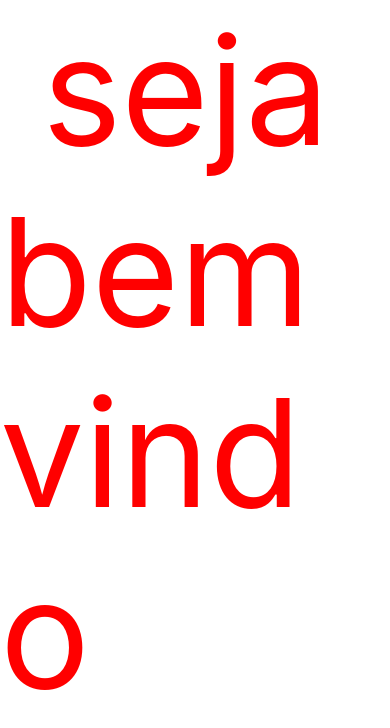
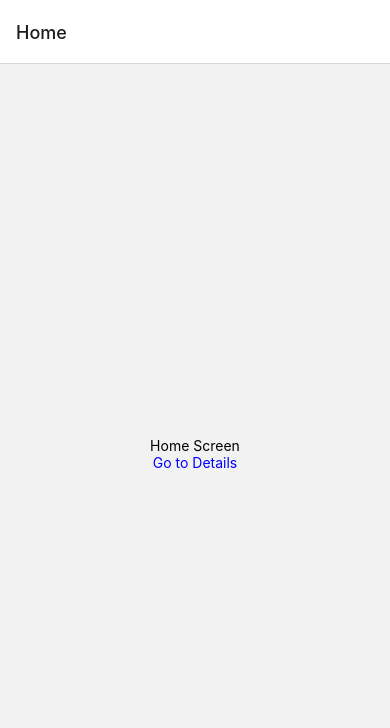
Before and after one commit to LucasKennari/AppMobile, a React Native app: screen / in a window 390 px wide. Shown: the top 728 px of the page. Built offline with nearby package versions, Linux system fonts and the light colour scheme.

Commit message:
create navigation container and add routes like rootStack' '

```diff
--- a/App.tsx
+++ b/App.tsx
@@ -1,42 +1,16 @@
-/**
- * Sample React Native App
- * https://github.com/facebook/react-native
- *
- * @format
- */
 
 import React from 'react';
-import type {PropsWithChildren} from 'react';
-import {
-  SafeAreaView,
-  ScrollView,
-  StatusBar,
-  StyleSheet,
-  Text,
-  useColorScheme,
-  View,
-} from 'react-native';
 
-import {
-  Colors,
-  DebugInstructions,
-  Header,
-  LearnMoreLinks,
-  ReloadInstructions,
-} from 'react-native/Libraries/NewAppScreen';
-
+import { NavigationContainer } from '@react-navigation/native';
+import RootStack from './src/components/routes';
 
 function App(): React.JSX.Element {
- return <View>
-  <Text style={styles.title}> seja bem vindo</Text>
- </View>
+
+  return (
+    <NavigationContainer>
+      <RootStack />
+    </NavigationContainer>
+  )
 }
 
-const styles = StyleSheet.create({
- title:{
-  color: "red",
- fontSize: 150
- }
-});
-
 export default App;
--- a/metro.config.js
+++ b/metro.config.js
@@ -6,6 +6,9 @@ const {getDefaultConfig, mergeConfig} = require('@react-native/metro-config');
  *
  * @type {import('metro-config').MetroConfig}
  */
-const config = {};
+const config = {
+    resolver: {
+      sourceExts: ['jsx', 'js', 'ts', 'tsx', 'cjs', 'json'] //add here
+    }};
 
 module.exports = mergeConfig(getDefaultConfig(__dirname), config);
```
Also changed, not shown: package.json (+6 -1 lines), 4 other files (tests, documents, lock files or other folders).
